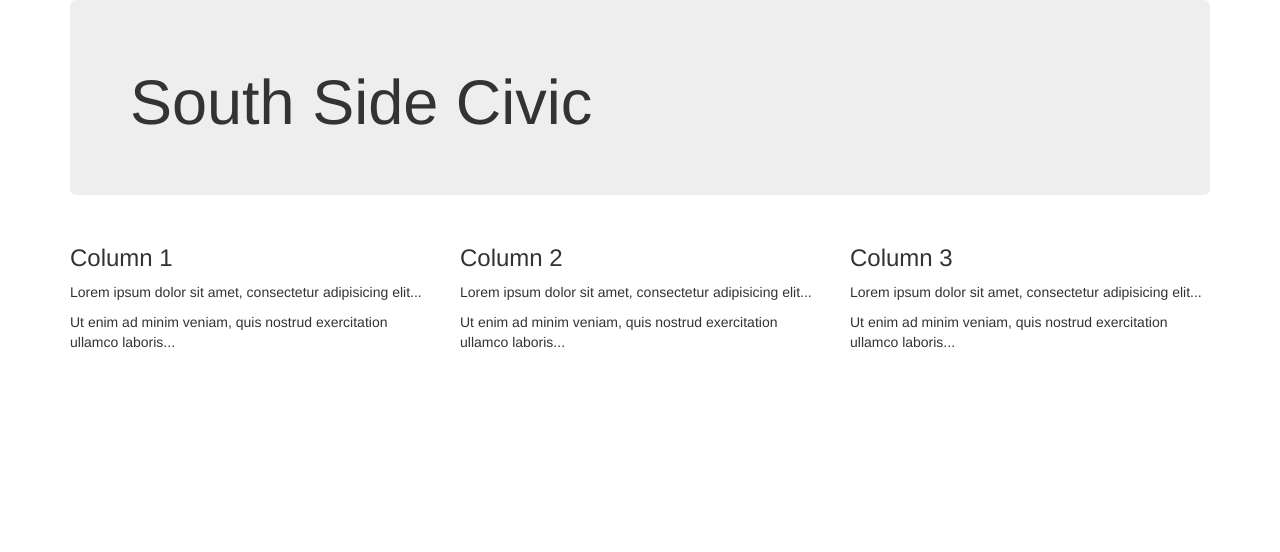
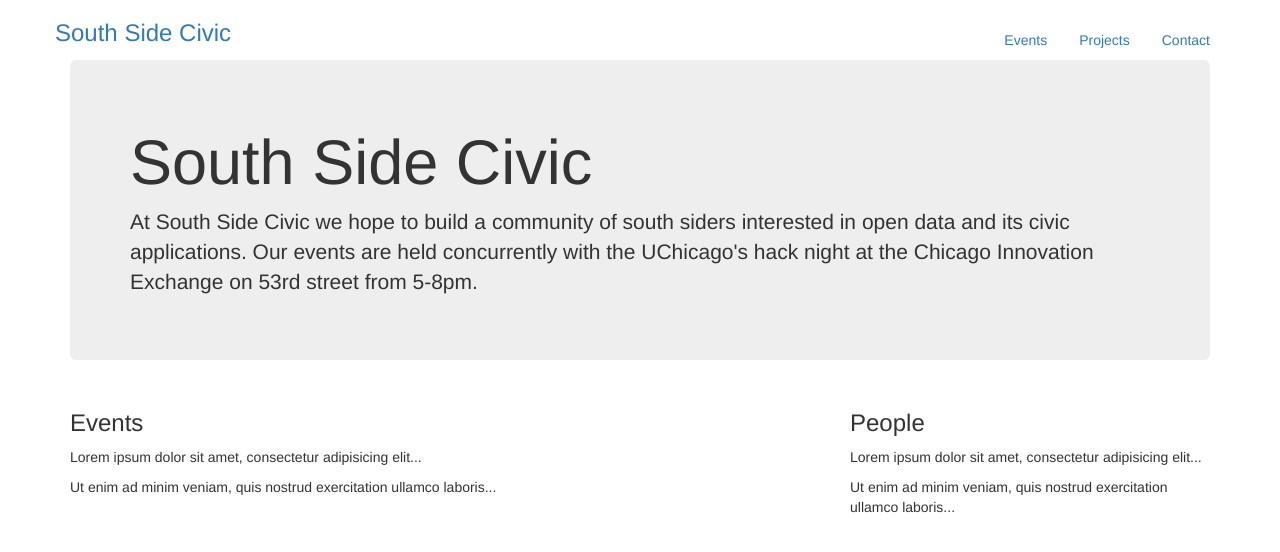
Before and after one commit to davefoote/SSC, a plain HTML site: page index.html in a window 1280 px wide. Drawn offline with nearby package versions, Linux system fonts and the light colour scheme.

Commit message:
ben told me to push

```diff
--- a/index.html
+++ b/index.html
@@ -5,28 +5,36 @@
   <meta charset="utf-8">
   <meta name="viewport" content="width=device-width, initial-scale=1">
   <link rel="stylesheet" href="http://maxcdn.bootstrapcdn.com/bootstrap/3.3.4/css/bootstrap.min.css">
+  <link rel="stylesheet" href="./style.css">
   <script src="https://ajax.googleapis.com/ajax/libs/jquery/1.11.1/jquery.min.js"></script>
   <script src="http://maxcdn.bootstrapcdn.com/bootstrap/3.3.4/js/bootstrap.min.js"></script>
 </head>
 <body>
 
 <div class="container">
+  <div class="row">
+    <div class="header">
+      <ul class="nav nav-pills pull-right">
+        <li><a href="events.html">Events</a></li>
+        <li><a href="projects.html">Projects</a></li>
+        <li><a href="contacts.html">Contact</a></li>
+      </ul>
+      <h3 id="main-title"><a href="index.html">South Side Civic</a></h1>
+    </div>
+  </div>
   <div class="jumbotron">
     <h1>South Side Civic</h1>
+    <p>At South Side Civic we hope to build a community of south siders interested in open data and its civic applications.
+       Our events are held concurrently with the UChicago's hack night at the Chicago Innovation Exchange on 53rd street from 5-8pm.</p>
   </div>
   <div class="row">
-    <div class="col-sm-4">
-      <h3>Column 1</h3>
+    <div class="col-sm-8">
+      <h3>Events</h3>
       <p>Lorem ipsum dolor sit amet, consectetur adipisicing elit...</p>
       <p>Ut enim ad minim veniam, quis nostrud exercitation ullamco laboris...</p>
     </div>
     <div class="col-sm-4">
-      <h3>Column 2</h3>
-      <p>Lorem ipsum dolor sit amet, consectetur adipisicing elit...</p>
-      <p>Ut enim ad minim veniam, quis nostrud exercitation ullamco laboris...</p>
-    </div>
-    <div class="col-sm-4">
-      <h3>Column 3</h3>
+      <h3>People</h3>
       <p>Lorem ipsum dolor sit amet, consectetur adipisicing elit...</p>
       <p>Ut enim ad minim veniam, quis nostrud exercitation ullamco laboris...</p>
     </div>
```
